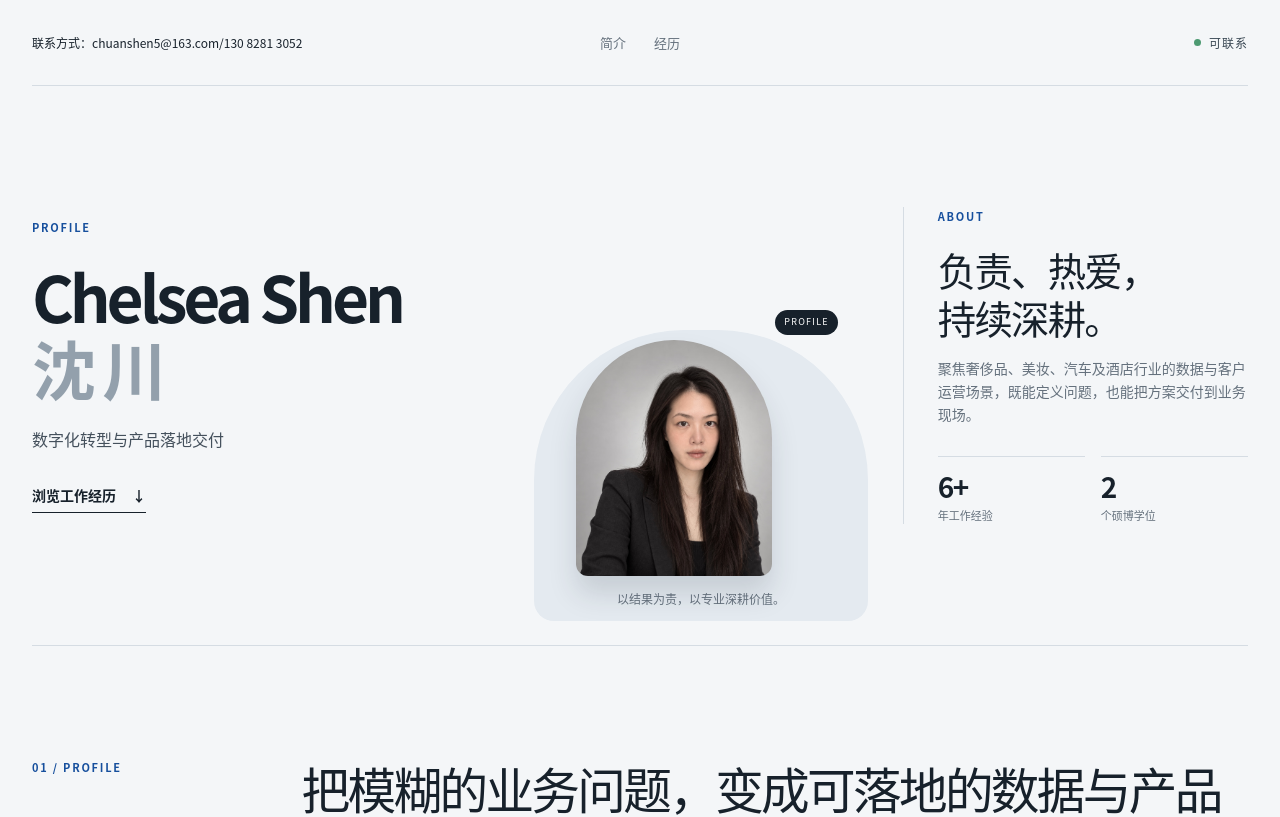
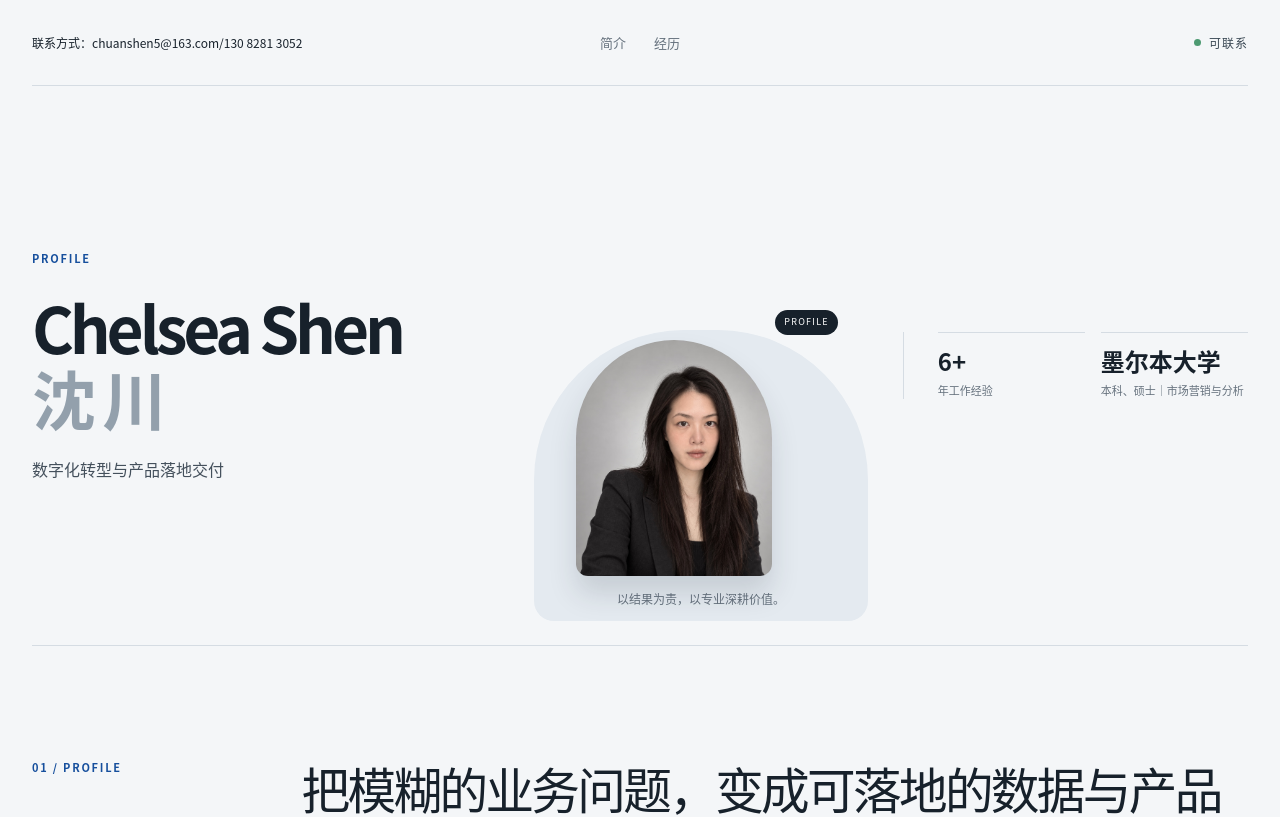
Before and after one commit to chelsea515/chelseashen_d, a Next.js app: page / in a window 1280 px wide. Shown: the top 817 px of the page. Built offline with nearby package versions, Linux system fonts and the light colour scheme.

Commit message:
feat: simplify hero facts

```diff
--- a/app/globals.css
+++ b/app/globals.css
@@ -59,8 +59,6 @@ nav a:hover { color: var(--blue); }
 .hero h1 { margin: 24px 0 22px; max-width: 620px; font-size: clamp(44px, 5vw, 80px); line-height: 1.12; letter-spacing: -.065em; font-weight: 720; }
 .hero h1 em { color: #93a0ac; font-style: normal; }
 .hero-intro { max-width: 430px; margin: 0; font-size: 16px; color: #44505c; }
-.text-link { display: inline-flex; gap: 16px; margin-top: 32px; padding-bottom: 5px; border-bottom: 1px solid var(--ink); text-decoration: none; font-size: 14px; font-weight: 650; }
-.text-link:hover { color: var(--blue); border-color: var(--blue); }
 
 .portrait-frame { position: relative; align-self: end; padding: 48px 0 36px; text-align: center; }
 .portrait-frame::before { content: ""; position: absolute; inset: 38px -42px 24px; z-index: -1; border-radius: 150px 150px 20px 20px; background: #e4eaf0; }
@@ -69,12 +67,10 @@ nav a:hover { color: var(--blue); }
 .portrait-frame p { margin: 13px -30px 0; color: var(--muted); font-size: 12px; }
 
 .hero-facts { padding-left: 34px; border-left: 1px solid var(--line); }
-.hero-facts h2 { margin: 20px 0 16px; font-size: clamp(28px, 3vw, 42px); letter-spacing: -.045em; line-height: 1.25; }
-.hero-facts > p:not(.eyebrow) { margin: 0; color: var(--muted); font-size: 14px; }
-.fact-grid { display: grid; grid-template-columns: 1fr 1fr; gap: 16px; margin-top: 30px; }
+.fact-grid { display: grid; grid-template-columns: 1fr 1fr; gap: 16px; margin-top: 0; }
 .fact-grid div { padding-top: 15px; border-top: 1px solid var(--line); }
 .fact-grid strong, .fact-grid span { display: block; }
-.fact-grid strong { font-size: 28px; line-height: 1; letter-spacing: -.05em; }
+.fact-grid strong { font-size: 24px; line-height: 1.1; letter-spacing: 0; }
 .fact-grid span { margin-top: 6px; font-size: 11px; color: var(--muted); }
 
 .section { width: min(1400px, calc(100% - 64px)); margin: 0 auto; padding: 112px 0; border-bottom: 1px solid var(--line); }
--- a/app/page.tsx
+++ b/app/page.tsx
@@ -305,9 +305,6 @@ export default function Home() {
             <em>沈 川</em>
           </h1>
           <p className="hero-intro">数字化转型与产品落地交付</p>
-          <a className="text-link" href="#experience">
-            浏览工作经历 <span aria-hidden="true">↓</span>
-          </a>
         </div>
 
         <div className="portrait-frame">
@@ -321,14 +318,9 @@ export default function Home() {
         </div>
 
         <aside className="hero-facts" aria-label="职业概览">
-          <p className="eyebrow">ABOUT</p>
-          <h2>负责、热爱，<br />持续深耕。</h2>
-          <p>
-            聚焦奢侈品、美妆、汽车及酒店行业的数据与客户运营场景，既能定义问题，也能把方案交付到业务现场。
-          </p>
           <div className="fact-grid">
             <div><strong>6+</strong><span>年工作经验</span></div>
-            <div><strong>2</strong><span>个硕博学位</span></div>
+            <div><strong>墨尔本大学</strong><span>本科、硕士｜市场营销与分析</span></div>
           </div>
         </aside>
       </section>
```
Also changed, not shown: 1 other file (tests, documents, lock files or other folders).
